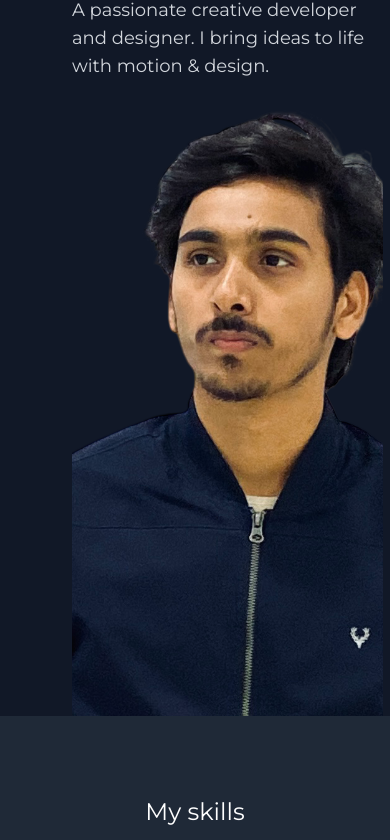
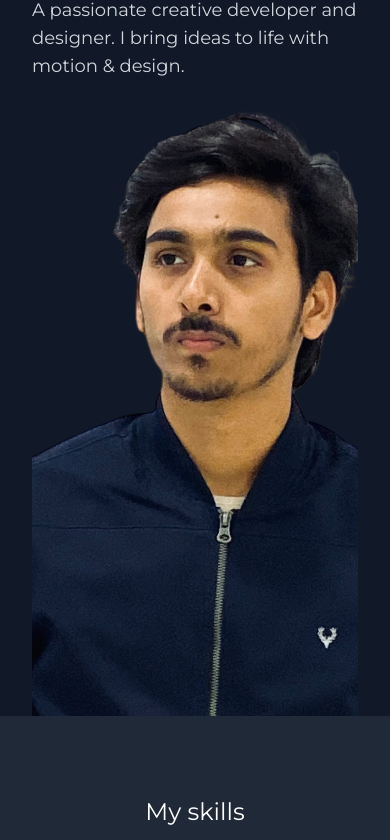
Before and after one commit to yuvrajmishr/Portfolio2, a plain HTML site: page index.html in a window 390 px wide. Shown: the part 340-1180 px from the top of the page. Drawn offline with nearby package versions, Linux system fonts and the light colour scheme.

Commit message:
for responsive

```diff
--- a/index.html
+++ b/index.html
@@ -44,7 +44,7 @@
 </header>
 
 <section class="min-h-screen flex flex-col justify-center px-8 bg-gray-900 fade-in">
-  <div class="grid md:grid-cols-2 gap-8 items-center ml-10">
+  <div class="grid md:grid-cols-2 gap-8 items-center">
 
     <div class="md:ml-40 ml-0">
 
```
